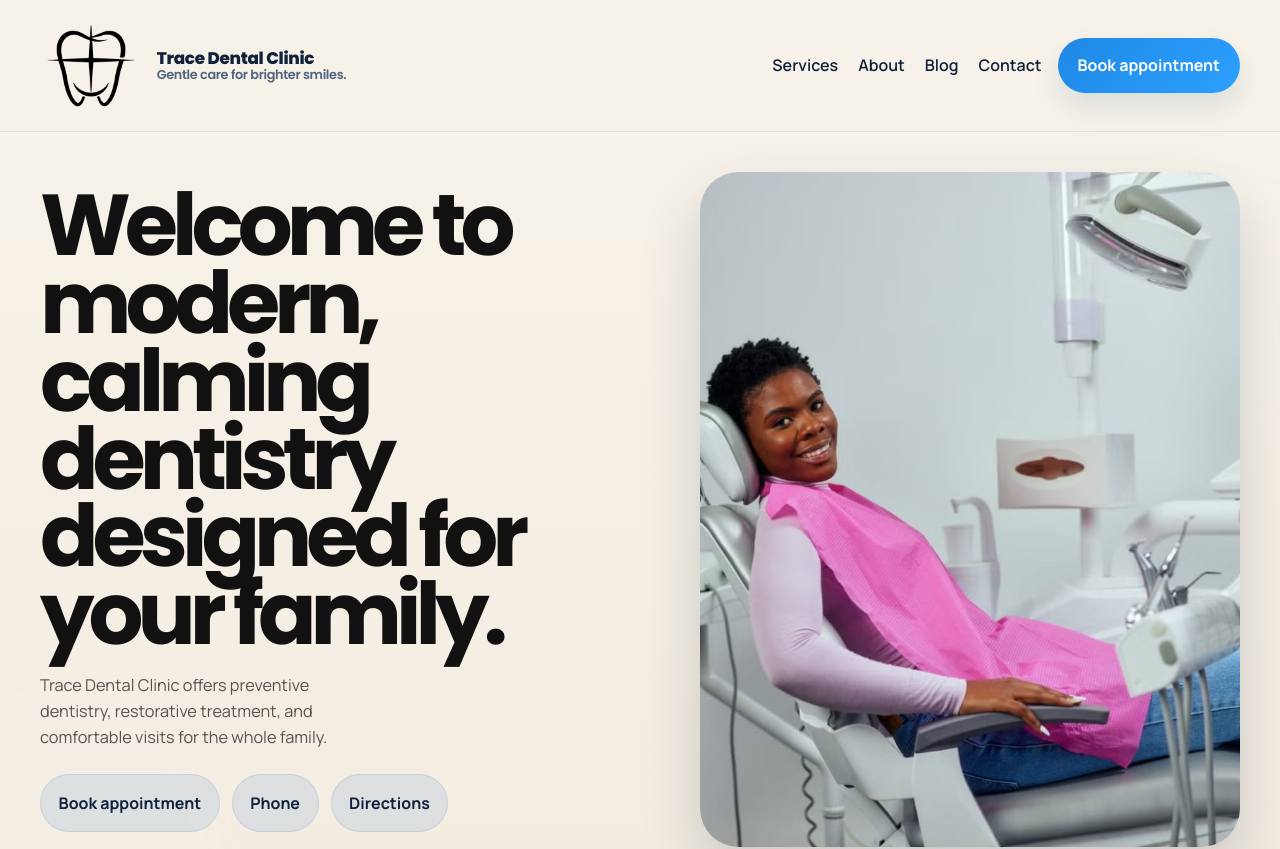
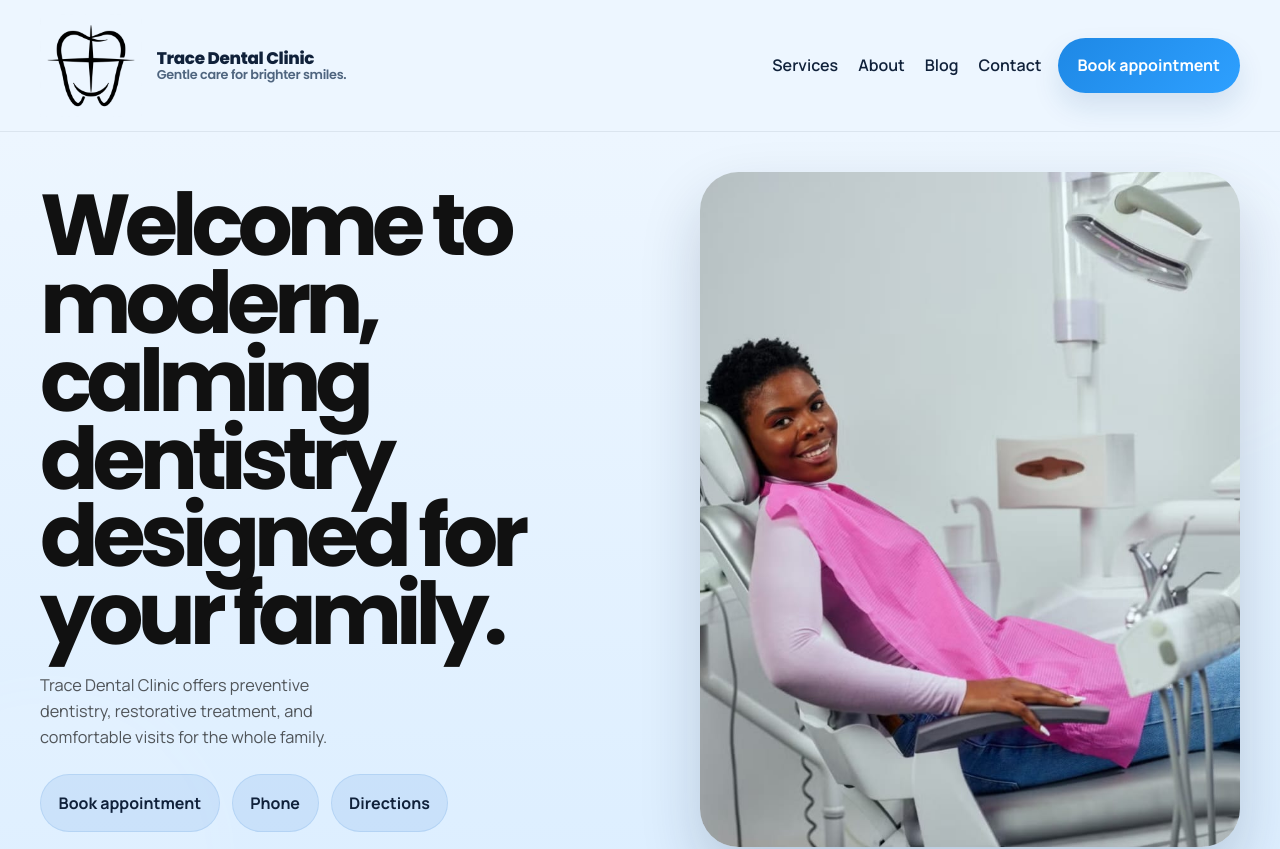
Before and after one commit to KamauRuth/Trace-Dental-Clinic, a Next.js app: page / in a window 1280 px wide. Shown: the top 849 px of the page. Built offline with nearby package versions, Linux system fonts and the light colour scheme.

Commit message:
Replace beige surfaces with blue theme

```diff
--- a/app/globals.css
+++ b/app/globals.css
@@ -1214,3 +1214,13 @@ main {
     width: auto;
   }
 }
+
+/* Keep all primary page surfaces within the blue palette. */
+.site-header,
+.mobile-nav-panel {
+  background: #edf6ff;
+}
+
+.hero {
+  background: linear-gradient(180deg, #edf6ff 0%, #dceeff 100%);
+}
```
